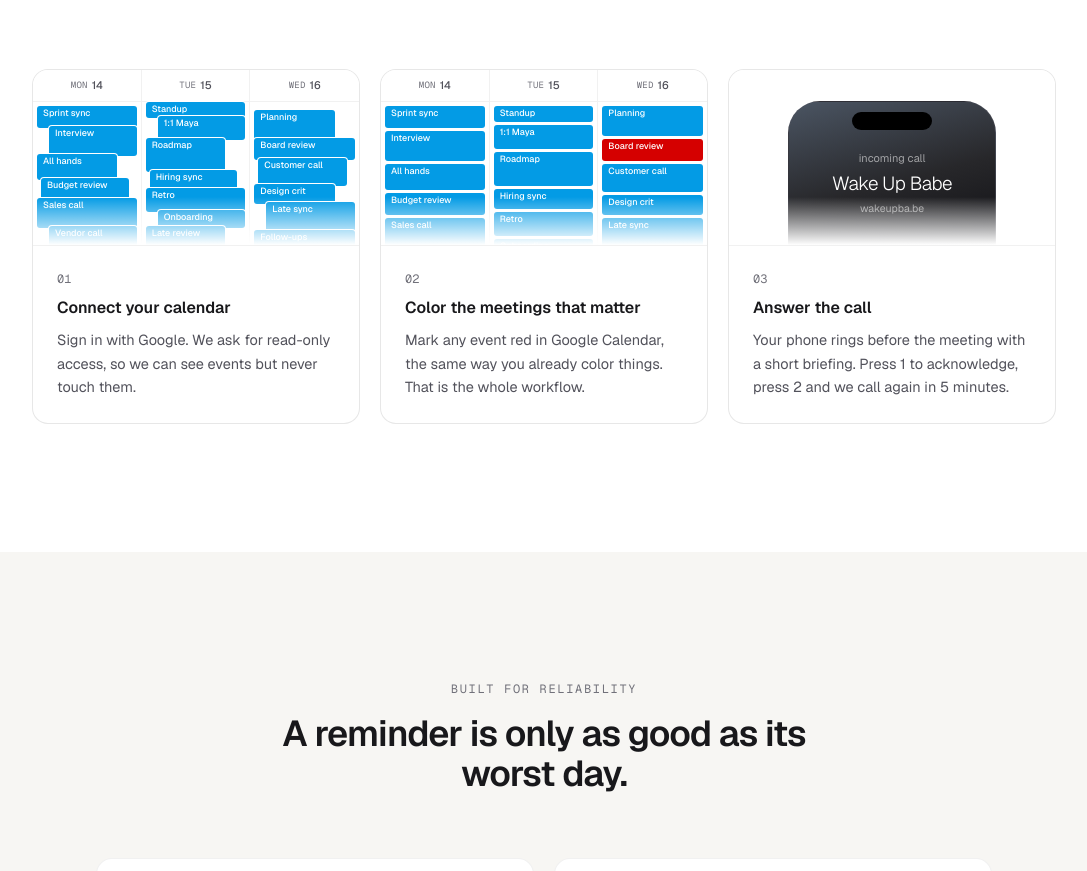
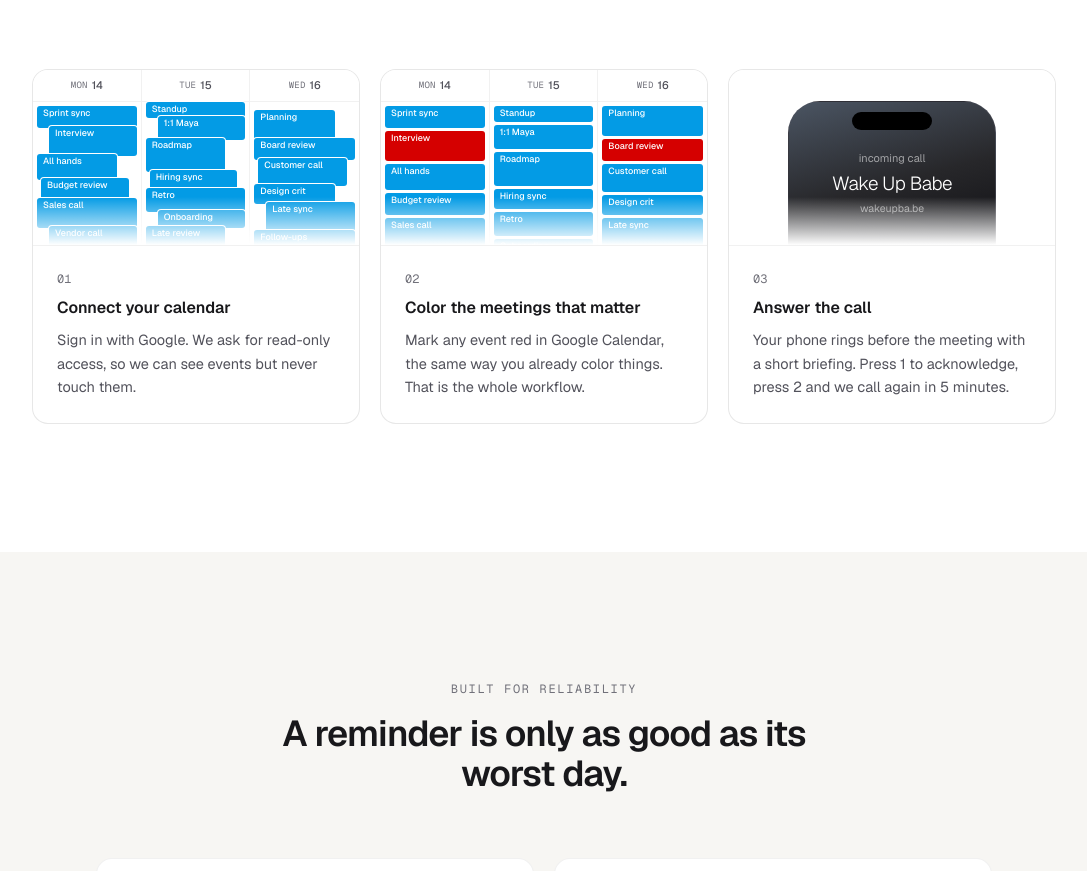
Before and after one commit to wakeupba/be, a Next.js app in the folder apps/landing/: page / in a window 1280 px wide. Shown: the part 1186-2057 px from the top of the page, without its empty margins (96-1183 px from the left). Built offline with nearby package versions, Linux system fonts and the light colour scheme.

Commit message:
feat(landing): two flagged meetings in the tidy week, chips stay gcal blue

```diff
--- a/apps/landing/src/components/site/step-art.tsx
+++ b/apps/landing/src/components/site/step-art.tsx
@@ -8,7 +8,7 @@
 
 const GCAL_BLUE = '#039be5';
 const GCAL_TOMATO = '#d50000';
-const HIGHLIGHT = 'Board review';
+const HIGHLIGHTS = new Set(['Interview', 'Board review']);
 
 /* [title, top, height, indent]: indent staggers chips sideways in the messy
  * variant; the tidy variant restacks everything straight and full width */
@@ -22,7 +22,8 @@ const WEEK: Array<{ label: string; date: string; chips: WeekChip[] }> = [
     date: '14',
     chips: [
       ['Sprint sync', 4, 22, 0],
-      ['Interview', 24, 30, 2],
+      ['Interview', 24, 30, 2], // highlighted in the tidy variant
+
       ['All hands', 52, 26, 1],
       ['Budget review', 76, 22, 3],
       ['Sales call', 96, 30, 0],
@@ -47,7 +48,8 @@ const WEEK: Array<{ label: string; date: string; chips: WeekChip[] }> = [
     date: '16',
     chips: [
       ['Planning', 8, 30, 1],
-      [HIGHLIGHT, 36, 22, 0],
+      ['Board review', 36, 22, 0], // highlighted in the tidy variant
+
       ['Customer call', 56, 28, 3],
       ['Design crit', 82, 20, 1],
       ['Late sync', 100, 30, 2],
@@ -87,16 +89,13 @@ export function WeekArt({ tidy = false }: { tidy?: boolean }) {
               {day.chips.map(([title, top, height, indent]) => {
                 const chipTop = tidy ? stackedTop : top;
                 if (tidy) stackedTop += height + 3;
-                const isHighlighted = tidy && title === HIGHLIGHT;
+                const isHighlighted = tidy && HIGHLIGHTS.has(title);
+                const color = isHighlighted ? GCAL_TOMATO : GCAL_BLUE;
                 return (
                   <div
                     key={title}
                     className={`absolute ${tidy ? 'left-1 right-1' : INDENTS[indent]} truncate rounded-[3px] px-1.5 py-0.5 text-[9px] font-medium leading-tight text-white ${tidy ? '' : 'ring-1 ring-white'}`}
-                    style={{
-                      top: chipTop,
-                      height,
-                      backgroundColor: isHighlighted ? GCAL_TOMATO : GCAL_BLUE,
-                    }}
+                    style={{ top: chipTop, height, backgroundColor: color }}
                   >
                     {title}
                   </div>
```
